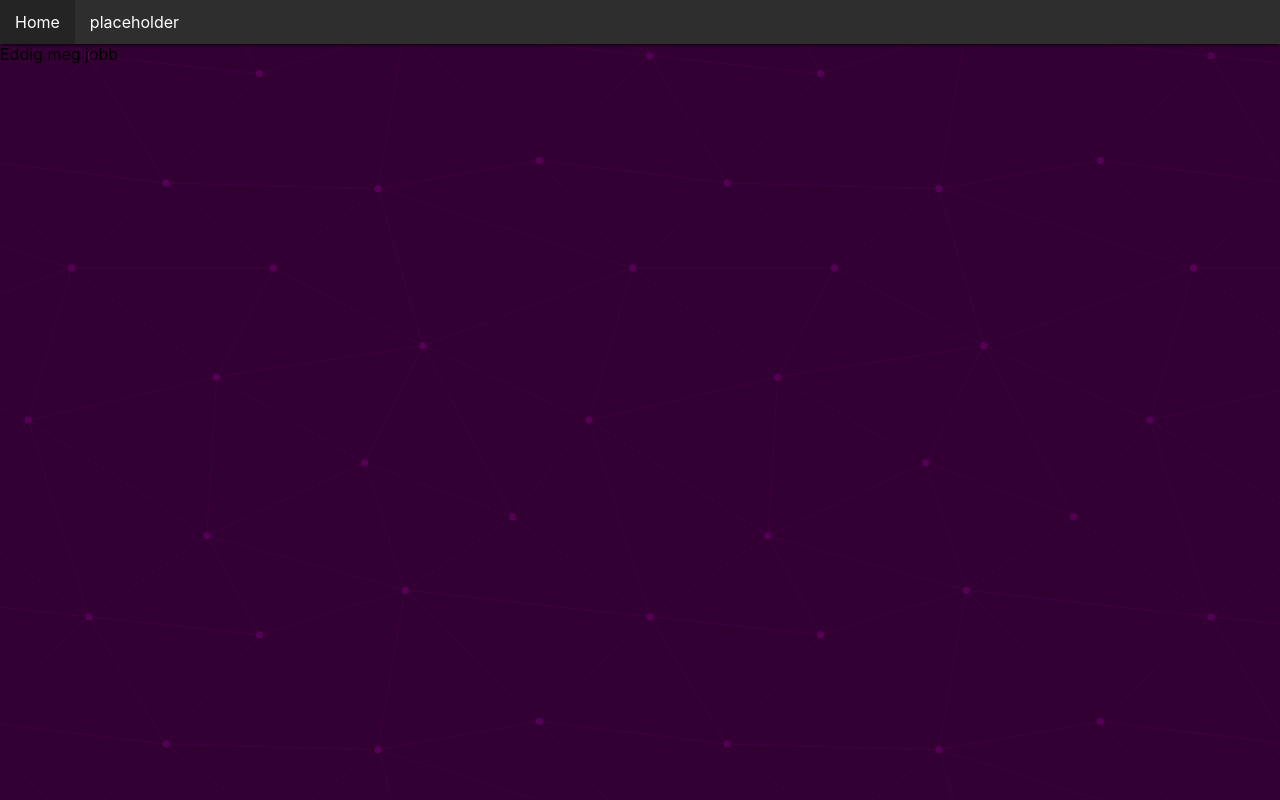
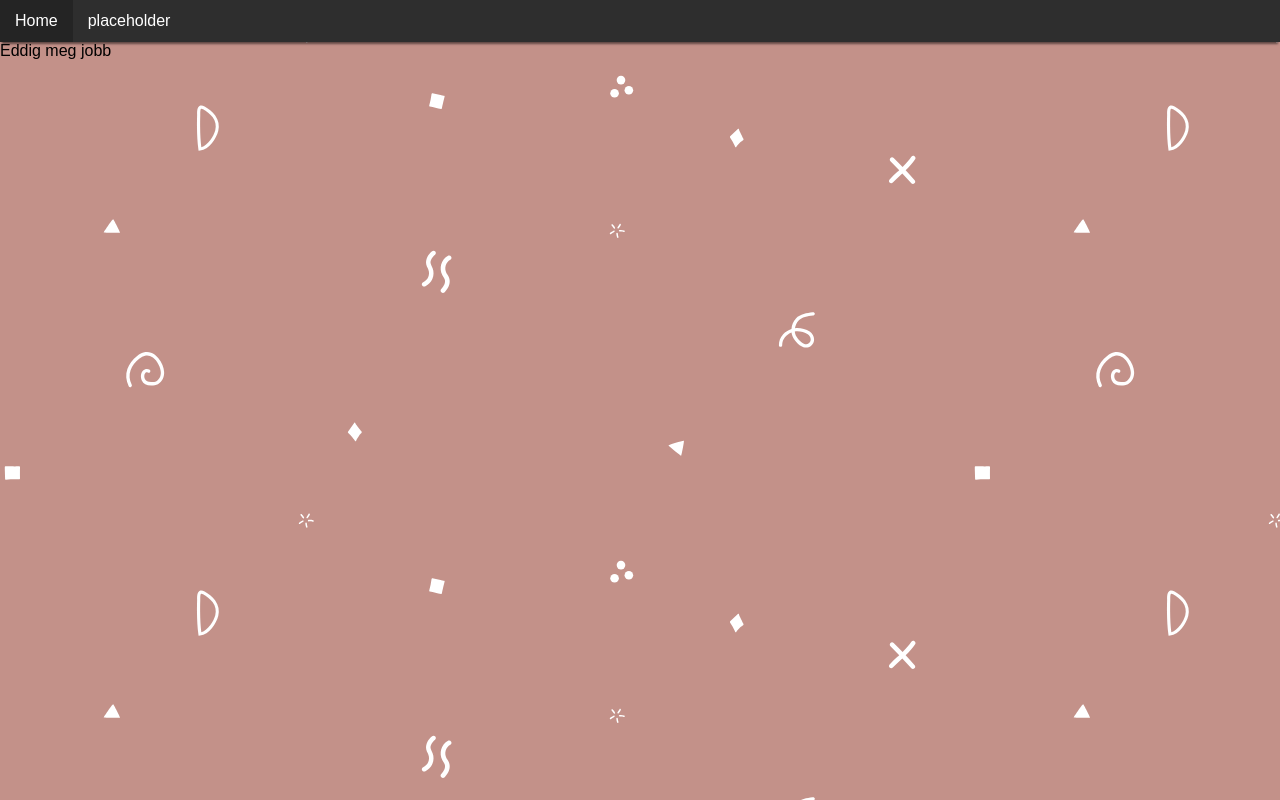
Before and after one commit to AndrasIstvanRacz/survey-app-frontend, a React (Create React App) app: page / in a window 1280 px wide. Built offline with nearby package versions, Linux system fonts and the light colour scheme.

Commit message:
Site background changed

```diff
--- a/src/App.js
+++ b/src/App.js
@@ -17,7 +17,7 @@ class App extends React.Component {
             <Route
               path="*"
               element={
-                <main style={{ padding: "1rem" }}>
+                <main style={{ padding: "1rem" , color: "white"}}>
                   <p>There's nothing here!</p>
                 </main>
               }
--- a/src/AppStyle.css
+++ b/src/AppStyle.css
@@ -1,3 +1,5 @@
 body{
     background-image: url("background.svg");
+    background-attachment:  fixed;
+    font-family: Oxygen, sans-serif;
 }
```
Also changed, not shown: src/background.svg.
